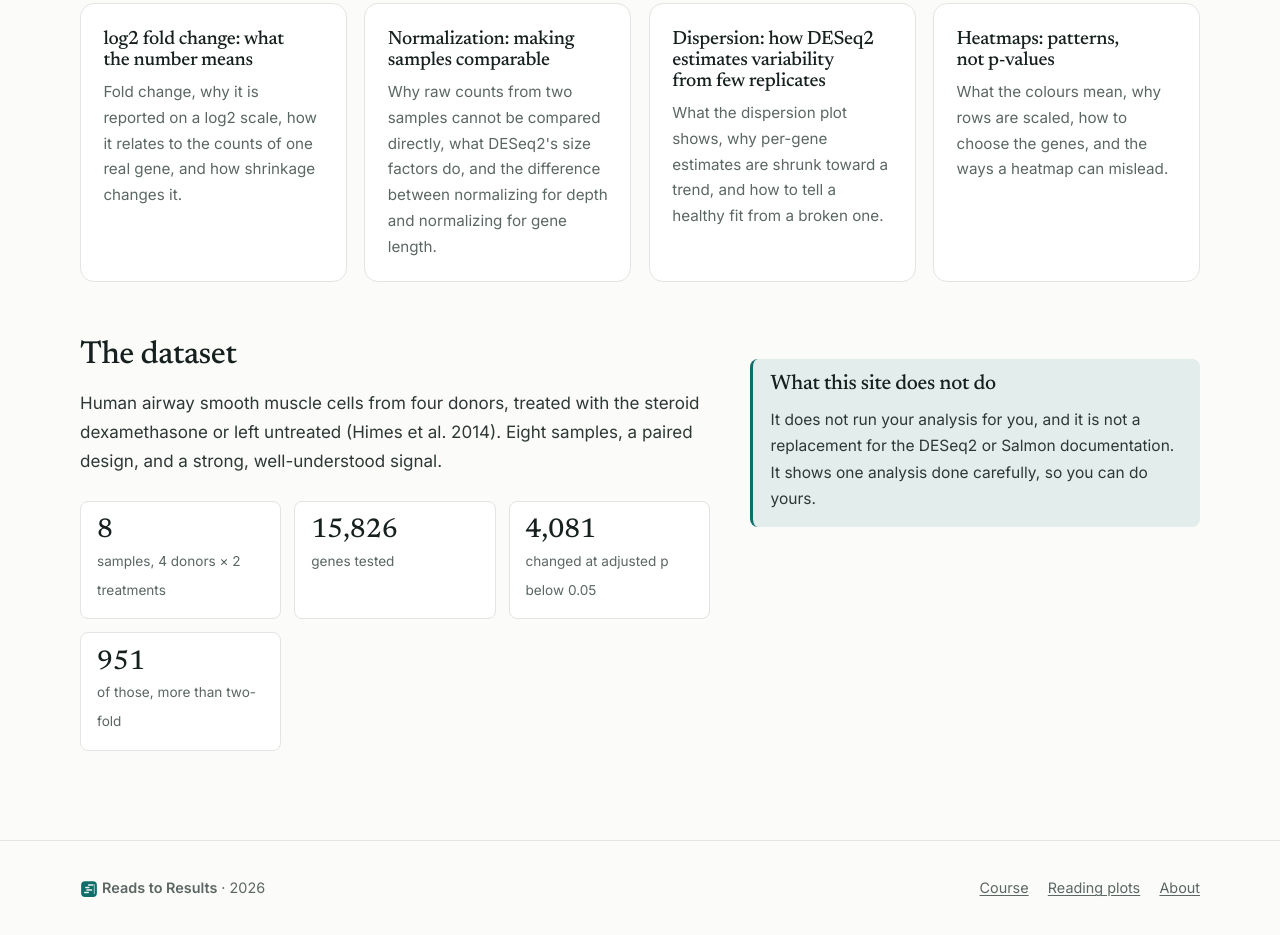
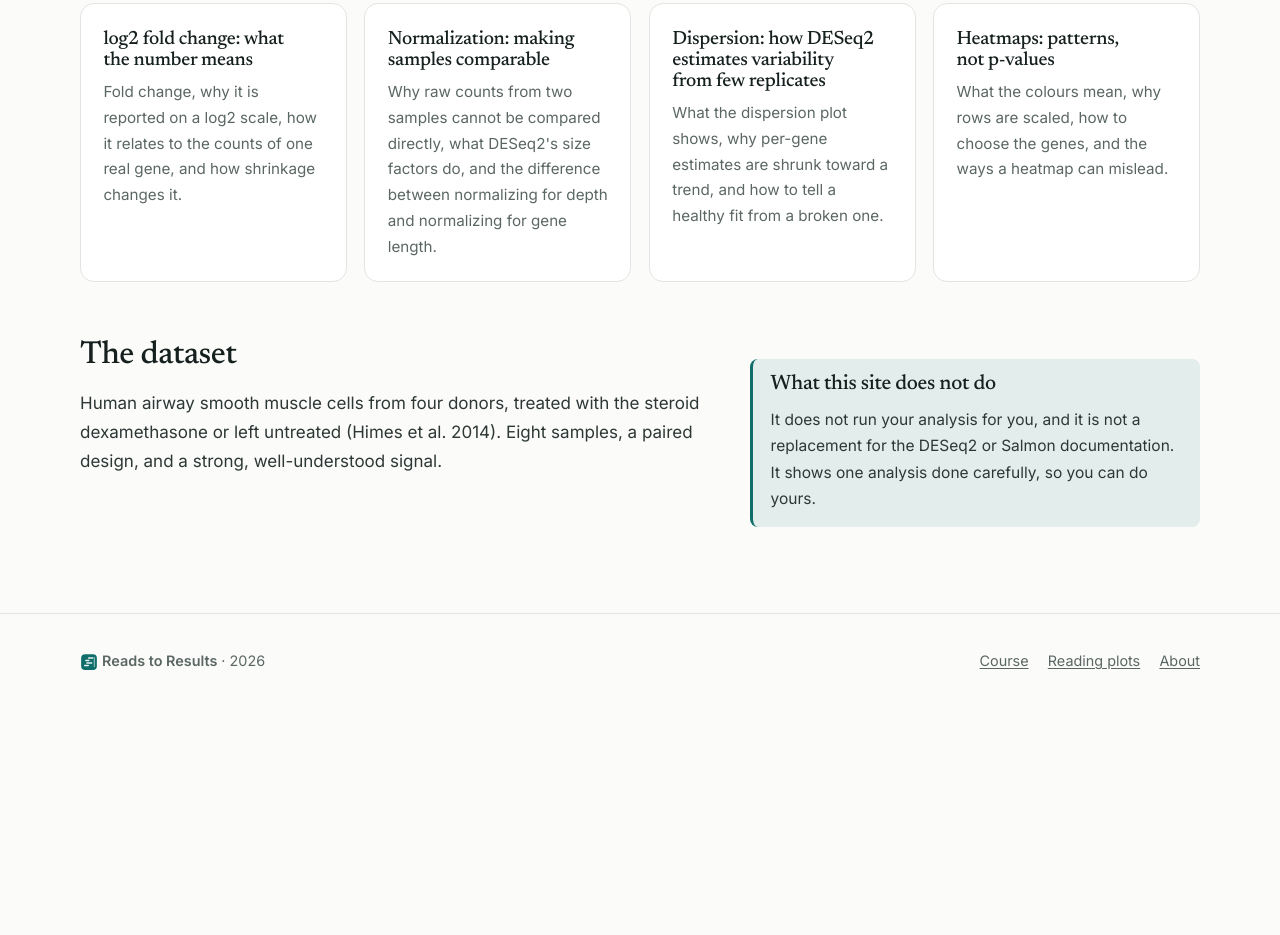
Before and after one commit to codingGrassLab/reads-to-results, an Astro site: page /en in a window 1280 px wide. Shown: the part 2132-3067 px from the top of the page. After the commit the page ends 2853 px from the top, so only its background shows below. Built offline with nearby package versions, Linux system fonts and the light colour scheme; Astro itself is replaced by a stand-in of ours.

Commit message:
Home: remove the numbers box

```diff
--- a/src/pages/[lang]/index.astro
+++ b/src/pages/[lang]/index.astro
@@ -1,9 +1,7 @@
 ---
 import Base from "../../layouts/Base.astro";
-import Stats from "../../components/Stats.astro";
 import { langs, t, path, type Lang } from "../../i18n/ui";
 import { lessons, split } from "../../lib/lessons";
-import summary from "../../data/summary.json";
 export const getStaticPaths = () => langs.map((lang) => ({ params: { lang } }));
 const lang = Astro.params.lang as Lang;
 const learn = await lessons("learn", lang);
@@ -56,12 +54,6 @@ const read = await lessons("read", lang);
       <div>
         <h2>{t(lang, "home.dataTitle")}</h2>
         <p>{t(lang, "home.dataLead")}</p>
-        <Stats items={[
-          { value: 8, label: "samples, 4 donors × 2 treatments" },
-          { value: summary.genes_tested, label: "genes tested" },
-          { value: summary.sig_005, label: "changed at adjusted p below 0.05" },
-          { value: summary.sig_005_lfc1, label: "of those, more than two-fold" },
-        ]} />
       </div>
       <div class="note">
         <h3>{t(lang, "home.honest")}</h3>
```
